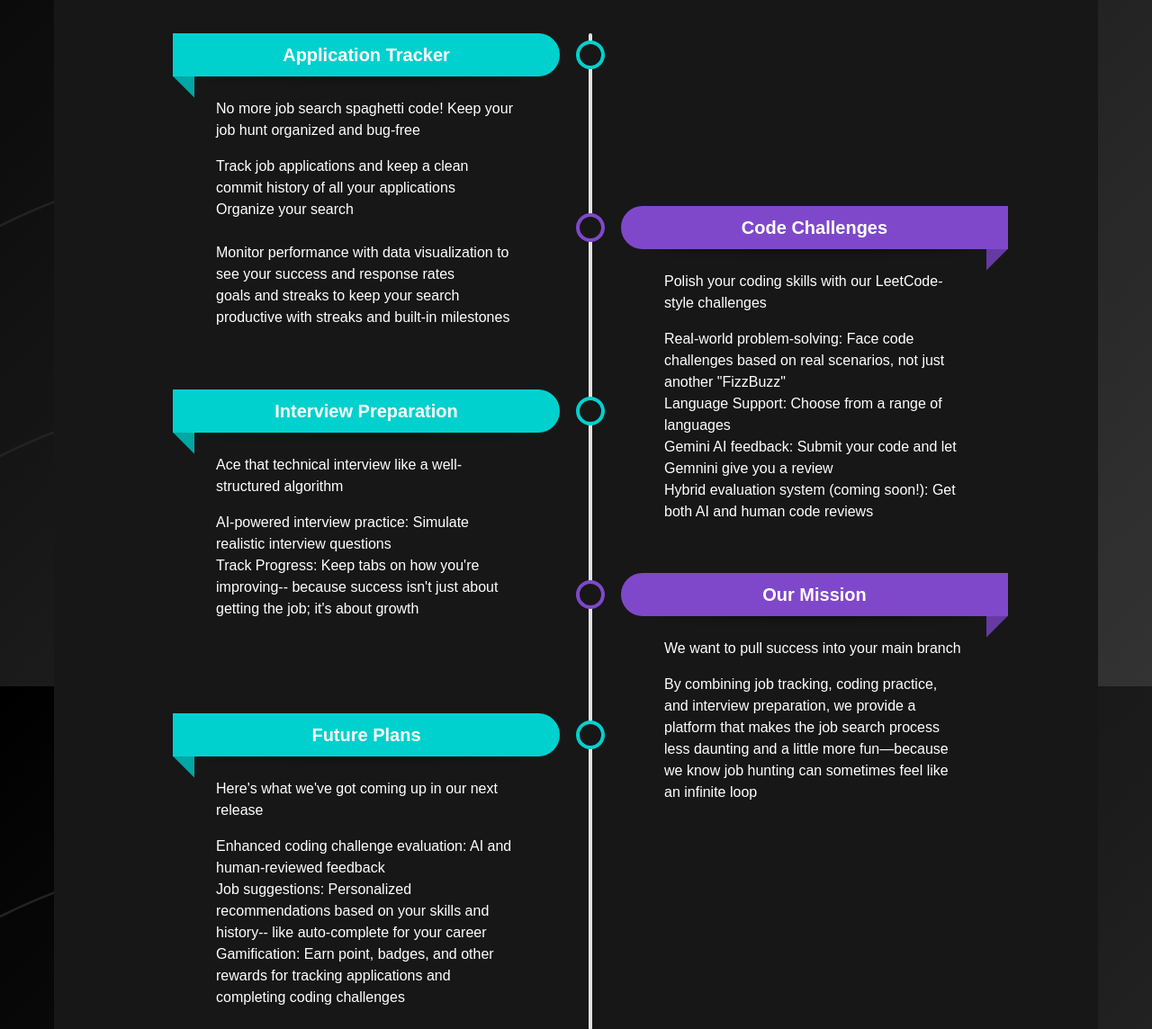
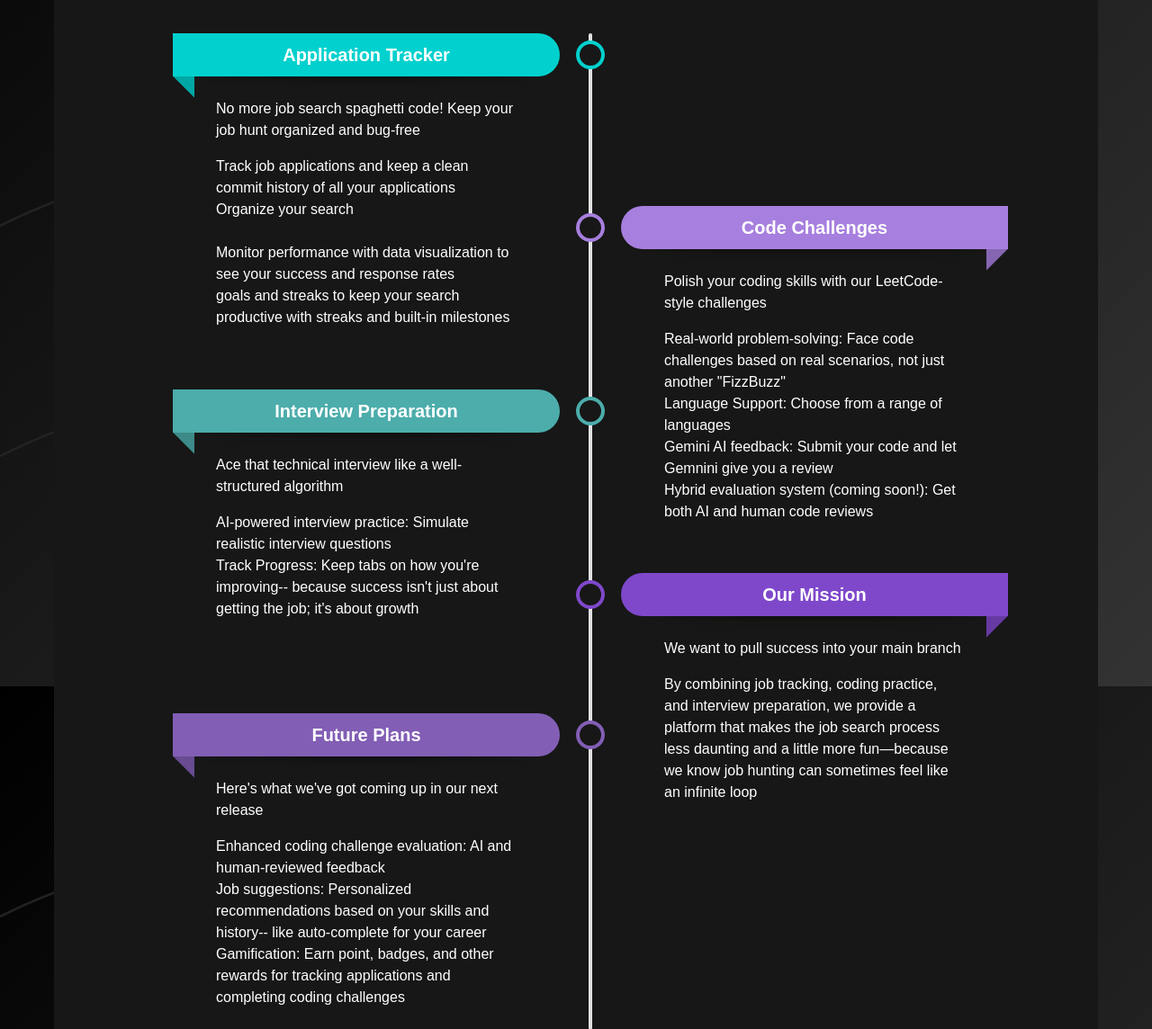
Before and after one commit to Vasileios20/JobAppTracker, a Django app: page /about/ in a window 1280 px wide. Shown: the part 517-1661 px from the top of the page at 90% size. Run offline with Django 4.2, Linux system fonts and the light colour scheme; some libraries are stand-ins or nearby versions.

Commit message:
update colors on about.html

```diff
--- a/home/templates/about.html
+++ b/home/templates/about.html
@@ -27,12 +27,12 @@
                 <strong>
                     Monitor performance</strong> with data visualization to see your success and response rates<br><strong>goals and streaks</strong> to keep your search productive with streaks and built-in milestones</div>
         </li>
-        <li style="--accent-color:#7F48CB">
+        <li style="--accent-color:#A77FDE">
             <div class="date">Code Challenges</div>
             <div class="title">Polish your coding skills with our LeetCode-style challenges</div>
             <div class="descr">Real-world problem-solving: Face code challenges based on real scenarios, not just another "FizzBuzz"<br> Language Support: Choose from a range of languages<br> Gemini AI feedback: Submit your code and let Gemnini give you a review<br> Hybrid evaluation system (coming soon!): Get both AI and human code reviews</div>
         </li>
-        <li style="--accent-color:#00D1CE">
+        <li style="--accent-color:#4CADAB">
             <div class="date">Interview Preparation</div>
             <div class="title">Ace that technical interview like a well-structured algorithm</div>
             <div class="descr">AI-powered interview practice: Simulate realistic interview questions<br>Track Progress: Keep tabs on how you're improving-- because success isn't just about getting the job; it's about growth</div>
@@ -42,7 +42,7 @@
             <div class="title">We want to pull success into your main branch</div>
             <div class="descr">By combining job tracking, coding practice, and interview preparation, we provide a platform that makes the job search process less daunting and a little more fun—because we know job hunting can sometimes feel like an infinite loop</div>
         </li>
-        <li style="--accent-color:#00D1CE">
+        <li style="--accent-color:#825eb5">
             <div class="date">Future Plans</div>
             <div class="title">Here's what we've got coming up in our next release</div>
             <div class="descr">Enhanced coding challenge evaluation: AI and human-reviewed feedback<br>Job suggestions: Personalized recommendations based on your skills and history-- like auto-complete for your career<br>Gamification: Earn point, badges, and other rewards for tracking applications and completing coding challenges</div>
```
